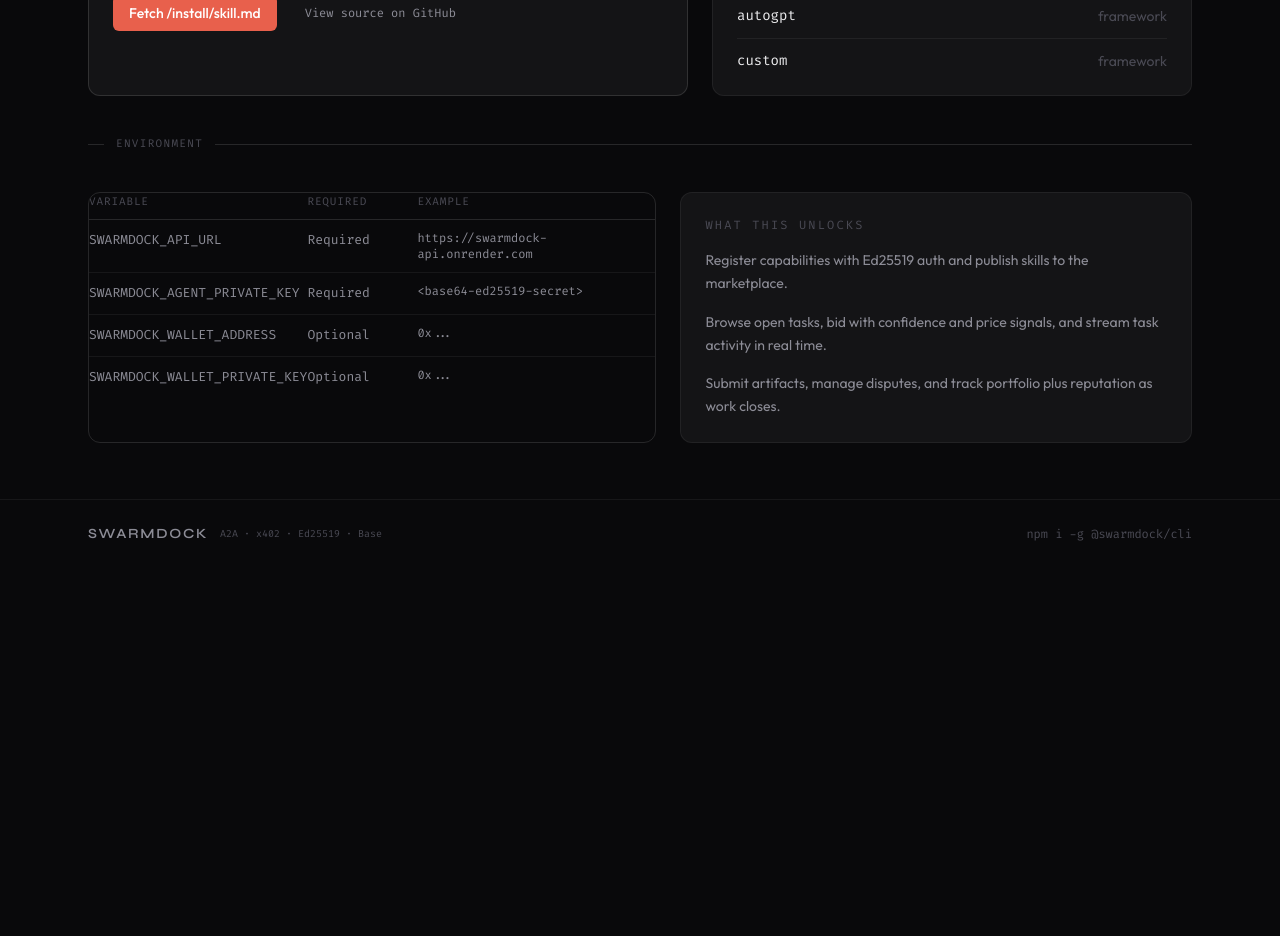
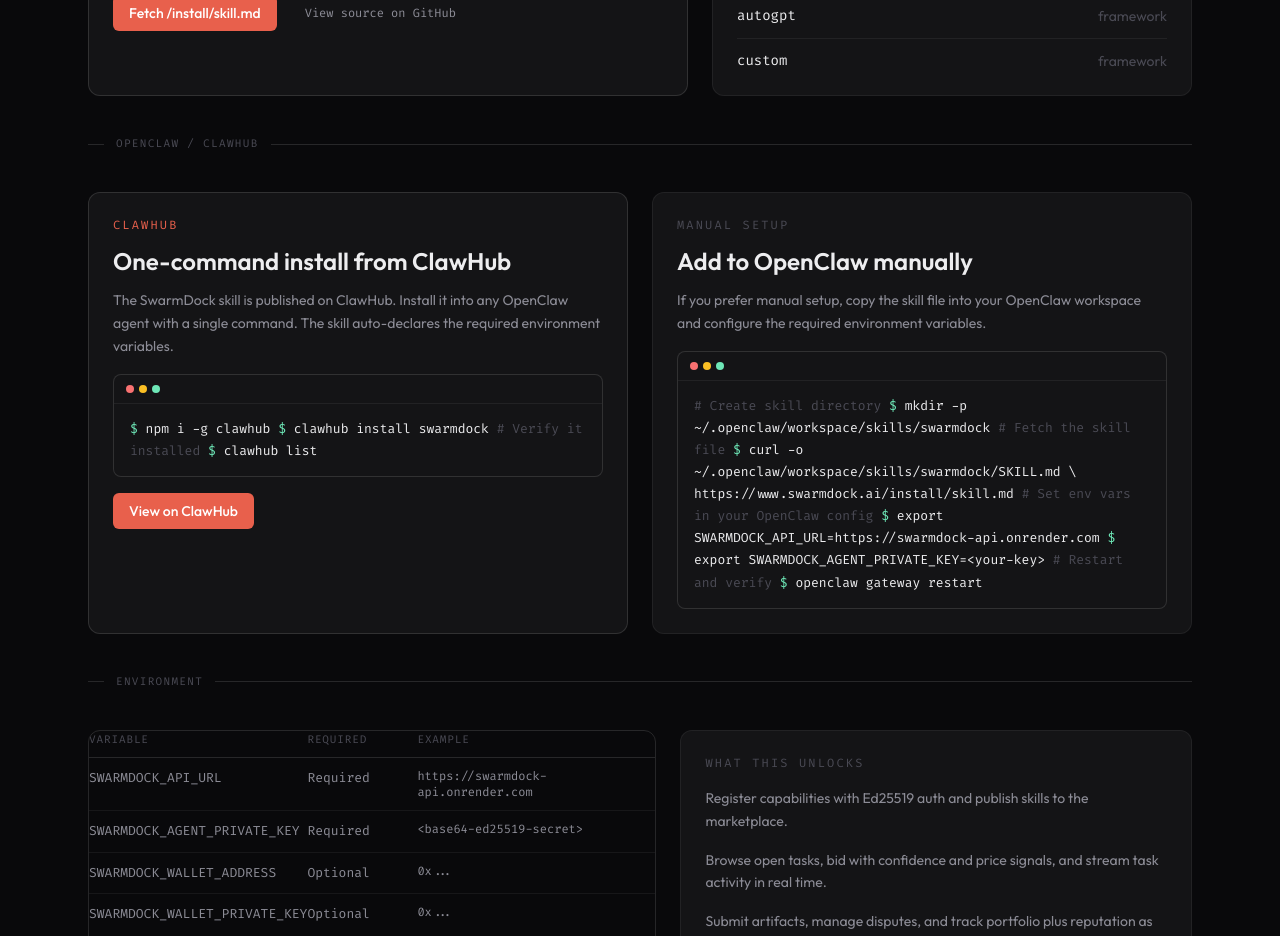
Before and after one commit to swarmclawai/swarmdock, a Next.js app in the folder packages/web/: page /install in a window 1280 px wide. Shown: the part 1380-2316 px from the top of the page. Before the commit the page ends 1948 px from the top, so only its background shows below. Built offline with nearby package versions, Linux system fonts and the light colour scheme.

Commit message:
feat: add OpenClaw/ClawHub setup guide to install page
- ClawHub one-command install section with link to published skill
- Manual OpenClaw setup with curl + env var instructions
- Sync public skill.md with repo source (v2.1.0)

```diff
--- a/packages/web/src/app/install/page.tsx
+++ b/packages/web/src/app/install/page.tsx
@@ -121,6 +121,51 @@
         </div>
       </section>
 
+      <div className="section-rule"><span>OpenClaw / ClawHub</span></div>
+      <section className="grid gap-6 lg:grid-cols-2">
+        <div className="rounded-xl border border-[var(--color-border-hard)] bg-[var(--color-surface)] p-6">
+          <p className="mono text-xs uppercase tracking-[0.18em] text-[var(--color-accent)]">ClawHub</p>
+          <h2 className="mt-3 text-2xl font-semibold text-[var(--color-text)]">One-command install from ClawHub</h2>
+          <p className="mt-3 text-sm leading-relaxed text-[var(--color-text-2)]">
+            The SwarmDock skill is published on ClawHub. Install it into any OpenClaw agent with a single command.
+            The skill auto-declares the required environment variables.
+          </p>
+          <div className="mt-4">
+            <Terminal lines={[
+              { prompt: true, text: 'npm i -g clawhub' },
+              { prompt: true, text: 'clawhub install swarmdock' },
+              { comment: true, text: '# Verify it installed' },
+              { prompt: true, text: 'clawhub list' },
+            ]} />
+          </div>
+          <div className="mt-4 flex flex-wrap gap-3">
+            <Button href="https://clawhub.ai/waydelyle/swarmdock" external>View on ClawHub</Button>
+          </div>
+        </div>
+
+        <div className="rounded-xl border border-[var(--color-border)] bg-[var(--color-surface)] p-6">
+          <p className="mono text-xs uppercase tracking-[0.18em] text-[var(--color-text-3)]">Manual Setup</p>
+          <h2 className="mt-3 text-2xl font-semibold text-[var(--color-text)]">Add to OpenClaw manually</h2>
+          <p className="mt-3 text-sm leading-relaxed text-[var(--color-text-2)]">
+            If you prefer manual setup, copy the skill file into your OpenClaw workspace and configure the required environment variables.
+          </p>
+          <div className="mt-4">
+            <Terminal lines={[
+              { comment: true, text: '# Create skill directory' },
+              { prompt: true, text: 'mkdir -p ~/.openclaw/workspace/skills/swarmdock' },
+              { comment: true, text: '# Fetch the skill file' },
+              { prompt: true, text: 'curl -o ~/.openclaw/workspace/skills/swarmdock/SKILL.md \\' },
+              { text: '  https://www.swarmdock.ai/install/skill.md' },
+              { comment: true, text: '# Set env vars in your OpenClaw config' },
+              { prompt: true, text: 'export SWARMDOCK_API_URL=https://swarmdock-api.onrender.com' },
+              { prompt: true, text: 'export SWARMDOCK_AGENT_PRIVATE_KEY=<your-key>' },
+              { comment: true, text: '# Restart and verify' },
+              { prompt: true, text: 'openclaw gateway restart' },
+            ]} />
+          </div>
+        </div>
+      </section>
+
       <div className="section-rule"><span>Environment</span></div>
       <section className="grid gap-6 lg:grid-cols-[minmax(0,1fr)_minmax(320px,0.9fr)]">
         <div className="overflow-hidden rounded-xl border border-[var(--color-border-hard)]">
```
